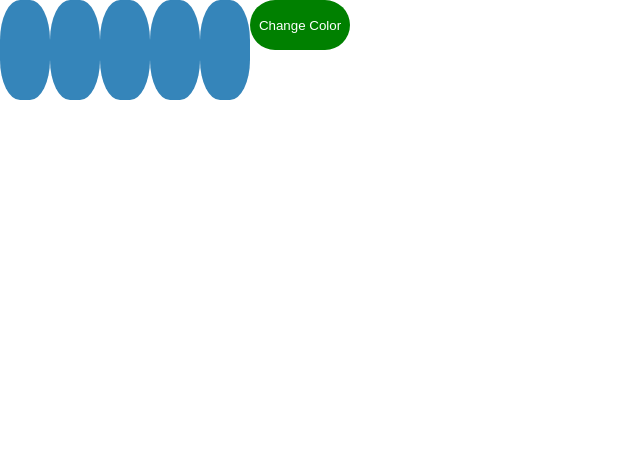
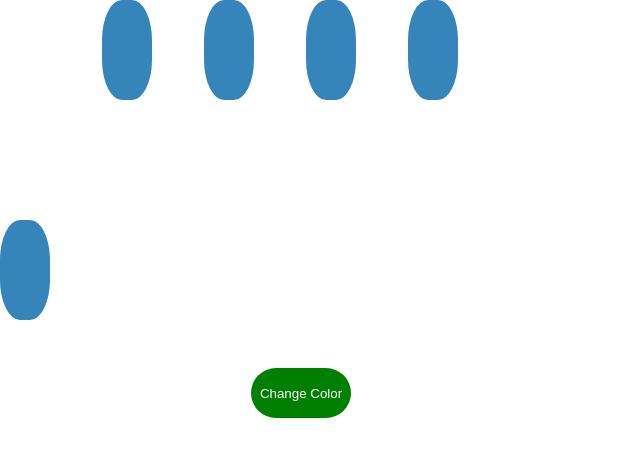
Before and after one commit to lapohjan/total_recall_nails, a React (Create React App) app: page / in a window 1280 px wide. Shown: the top 456 px of the page, without its empty margins (0-640 px from the left). Built offline with nearby package versions, Linux system fonts and the light colour scheme.

Commit message:
add grid to align nails

```diff
--- a/src/Hand.css
+++ b/src/Hand.css
@@ -2,10 +2,6 @@
     height: 100px;
     width: 50px;
     border-radius: 40%;
-}
-
-.hand {
-    display: inline-flex;
 }
 
 .button {
@@ -25,3 +21,40 @@
     cursor: pointer;
     cursor: hand;
   }
+
+  .wrapper {
+    display: grid;
+    grid-template-columns: repeat(5, 1fr);
+    grid-gap: 10px;
+    grid-auto-rows: minmax(100px, auto);
+    width: 500px;
+  }
+  .one {
+    grid-column: 2;
+    grid-row: 1;
+  }
+  .two {
+    grid-column: 3;
+    grid-row: 1;
+  }
+  .three {
+    grid-column: 4;
+    grid-row: 1;
+  }
+  .four {
+    grid-column: 5;
+    grid-row: 1;
+  }
+  .five {
+    grid-column: 1;
+    grid-row: 3;
+  }
+  .six {
+      grid-column: 3 / 5;
+      grid-row: 4;
+      align-content: center;
+      text-align: center;
+  }
+  .button {
+    margin-top: 25px;
+  }
--- a/src/Hand.js
+++ b/src/Hand.js
@@ -6,13 +6,24 @@ export default function Hand() {
     const [color, setColor] = useState(randomColor())
 
     return (
-    <div className="hand">
+    <div className="wrapper">
+        <div className="one">
             <div className="nail" style={{backgroundColor:`${color}`}}></div>
+        </div>
+        <div className="two">
         <div className="nail" style={{backgroundColor:`${color}`}}></div>
+        </div>
+        <div className="three">
         <div className="nail" style={{backgroundColor:`${color}`}}></div>
+        </div>
+        <div className="four">
         <div className="nail" style={{backgroundColor:`${color}`}}></div>
-       <div className="nail" style={{backgroundColor:`${color}`}}></div>
+        </div>
+        <div className="five">
+        <div className="nail" style={{backgroundColor:`${color}`}}></div></div>
+        <div className="six">
             <button className="button" onClick={() => setColor(randomColor())}>Change Color</button>
+        </div>
     </div>
     )
   }
```
Lines whose indentation alone changed are shown as unchanged.
